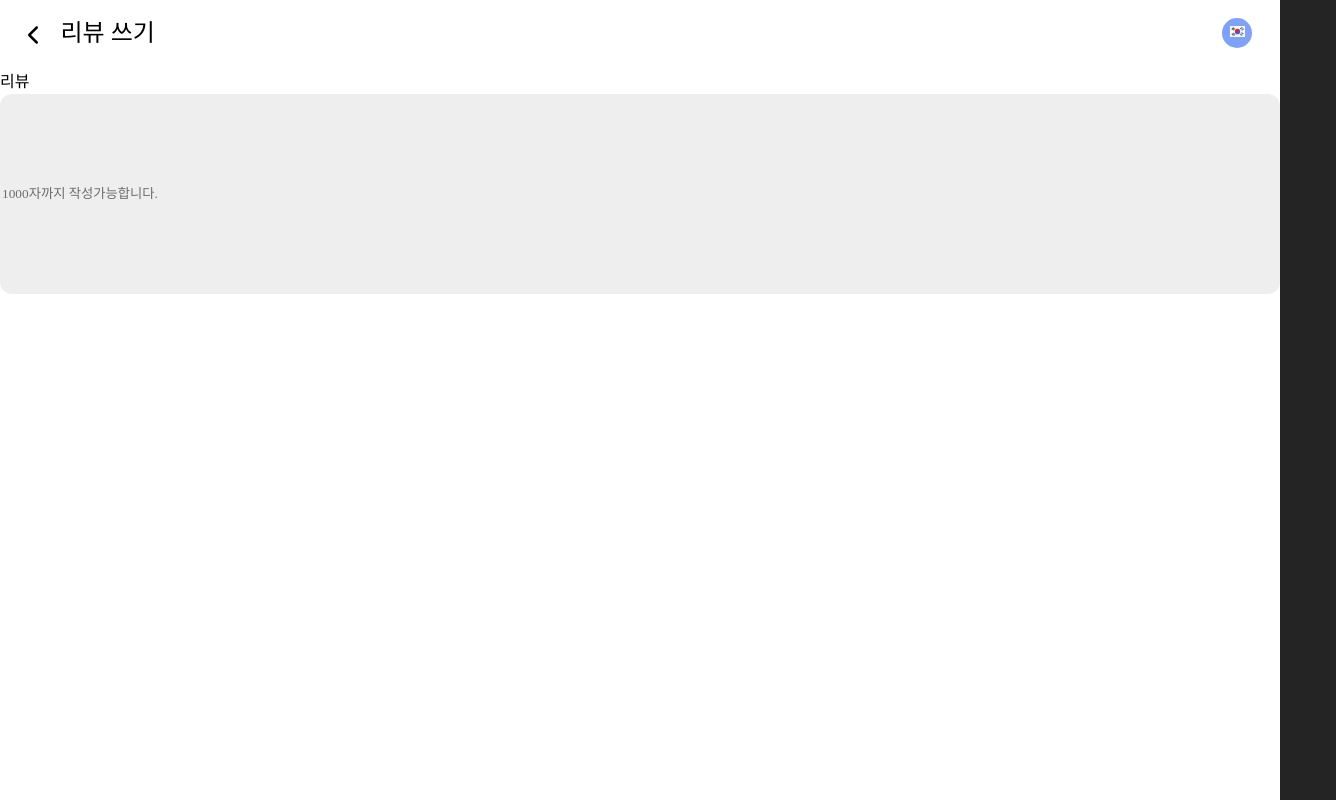
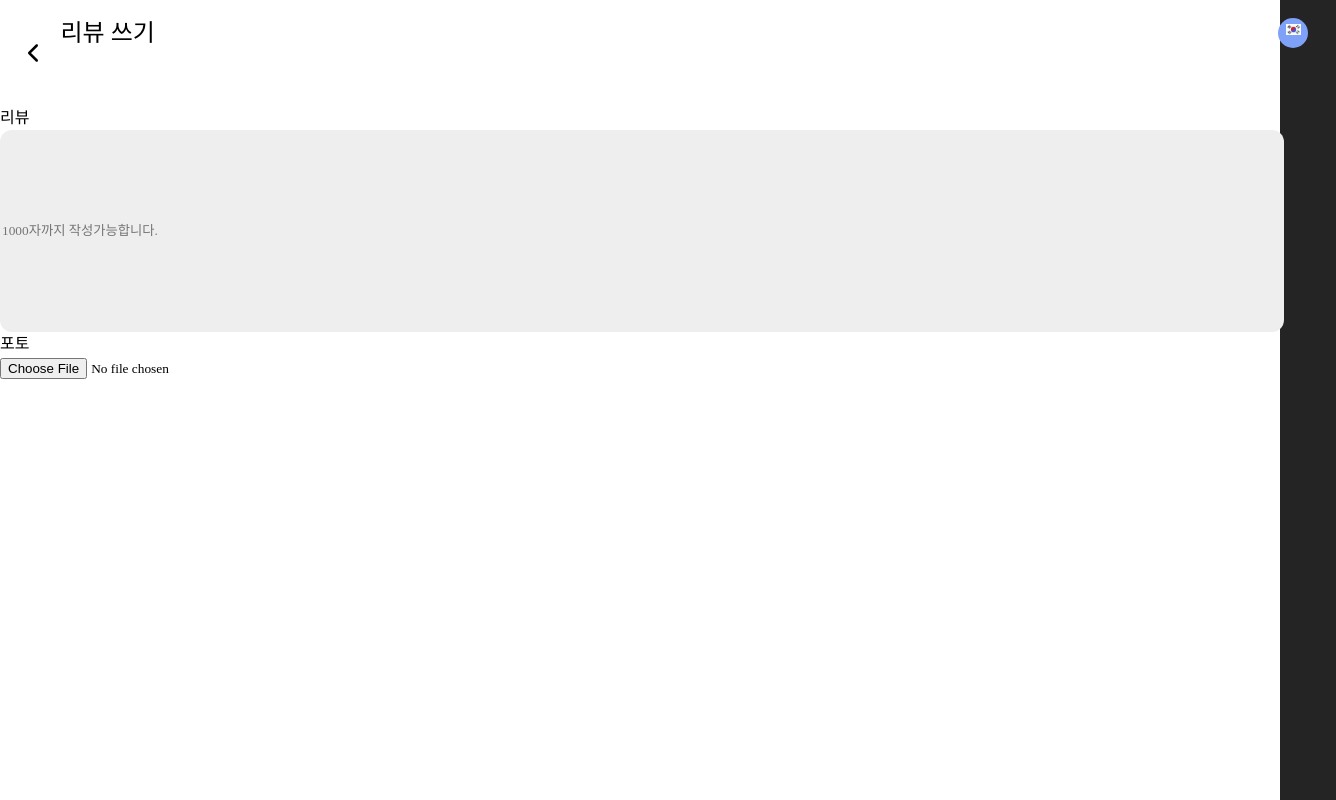
Before and after one commit to DittoTrip/DittoTrip-frontend, a React (Vite) app: page /new-review in a window 1280 px wide. Shown: the whole page, 1336 px wide, since content can reach past the window. Built offline with nearby package versions, Linux system fonts and the light colour scheme.

Commit message:
Feat: sanitize.css 적용

```diff
--- /dev/null
+++ b/index.css
@@ -0,0 +1,3 @@
+@import url('sanitize.css');
+@import url('sanitize.css/forms.css');
+@import url('sanitize.css/typography.css');
--- a/package.json
+++ b/package.json
@@ -23,6 +23,7 @@
     "react-hook-form": "^7.52.1",
     "react-i18next": "^14.1.2",
     "react-router-dom": "^6.24.0",
+    "sanitize.css": "^13.0.0",
     "styled-components": "^6.1.11",
     "zustand": "^4.5.4"
   },
--- a/src/pages/NewReview.tsx
+++ b/src/pages/NewReview.tsx
@@ -13,6 +13,9 @@ const NewReview = () => {
       <div>
         <input type="text" className="review-text" placeholder="1000자까지 작성가능합니다." />
       </div>
+      <div>포토</div>
+      <input type="file" />
+      {/* <ImageUploader /> */}
     </NewReviewStyle>
   );
 };
--- a/src/styles/global.ts
+++ b/src/styles/global.ts
@@ -1,4 +1,3 @@
-import 'sanitize.css';
 import { createGlobalStyle } from 'styled-components';
 import { ThemeName } from './theme';
 
```
Also changed, not shown: 1 other file (tests, documents, lock files or other folders).
